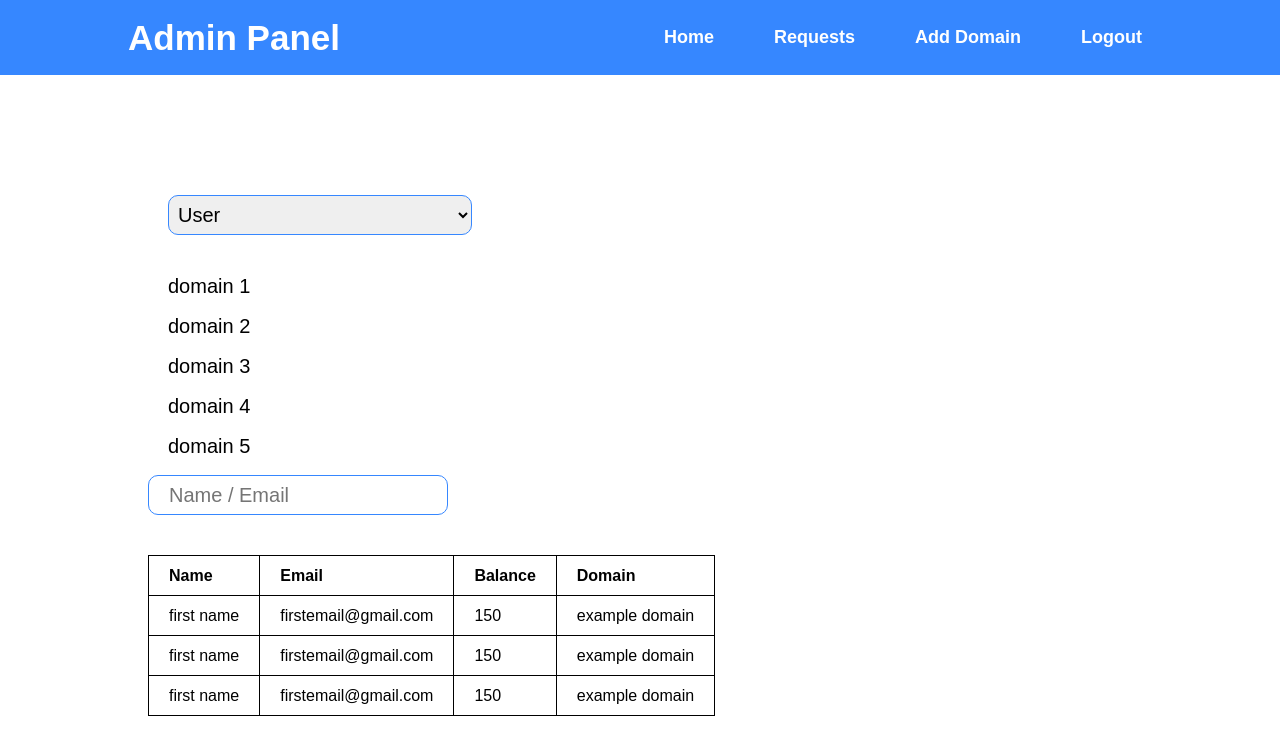
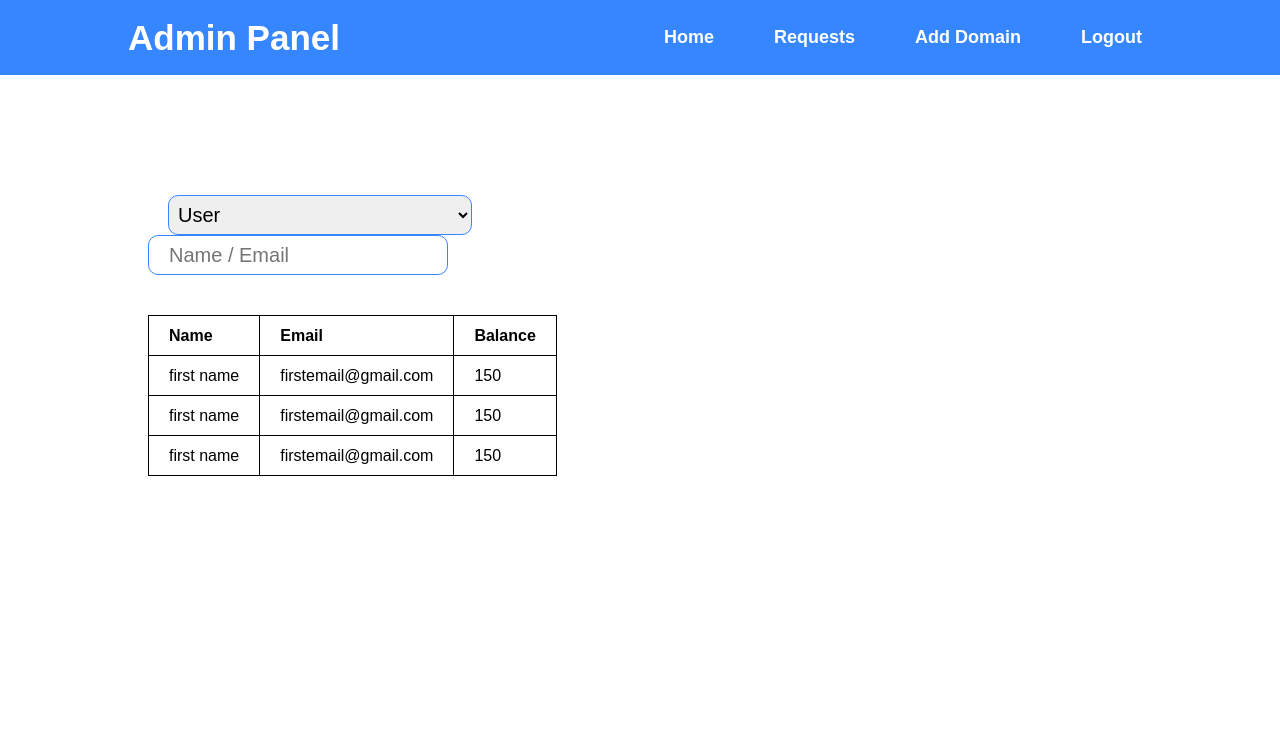
Before and after one commit to mohammad-jaffal/medically-project, a React (Create React App) app in the folder medically-admin/: page /home in a window 1280 px wide. Shown: the top 754 px of the page. Built offline with nearby package versions, Linux system fonts and the light colour scheme.

Commit message:
Frontend: Changing data based on selected type

```diff
--- a/medically-admin/src/pages/home.js
+++ b/medically-admin/src/pages/home.js
@@ -1,19 +1,22 @@
 import DoctorData from "../components/DoctorData";
 import Navbar from "../components/NavBar";
 import UserData from "../components/UserData";
+import { React, useState, useEffect, useRef } from "react";
+
 
 const Home = () => {
-    var type = 2;
+    var [selectedType, setSelectedType] = useState(1);
+    const typeRef = useRef(null);
     return (
         <div className="global-container">
             <Navbar />
             <div className="home-body">
                 <div className="filter-container" >
-                    <select className="type-select" onChange={() => { }}>
+                    <select className="type-select" ref={typeRef} onChange={() => {setSelectedType(typeRef.current.value)}}>
                         <option value="1">User</option>
                         <option value="2">Doctor</option>
                     </select>
-                    {type === 2 &&
+                    {selectedType == 2 &&
                         <div className="domains-filter">
                             <div className="domain-filter-item">domain 1</div>
                             <div className="domain-filter-item">domain 2</div>
@@ -26,8 +29,8 @@ const Home = () => {
                 </div>
                 <div className="home-data-container">
                     <input type="text" className="search-input" placeholder="Name / Email" />
-                    {type === 2 && <DoctorData name={'first name'} email={'firstemail@gmail.com'} balance={'150'} domain={'example domain'} />}
-                    {type === 1 && <UserData name={'first name'} email={'firstemail@gmail.com'} balance={'150'} />}
+                    {selectedType == 2 && <DoctorData name={'first name'} email={'firstemail@gmail.com'} balance={'150'} domain={'example domain'} />}
+                    {selectedType == 1 && <UserData name={'first name'} email={'firstemail@gmail.com'} balance={'150'} />}
 
                 </div>
             </div>
```
